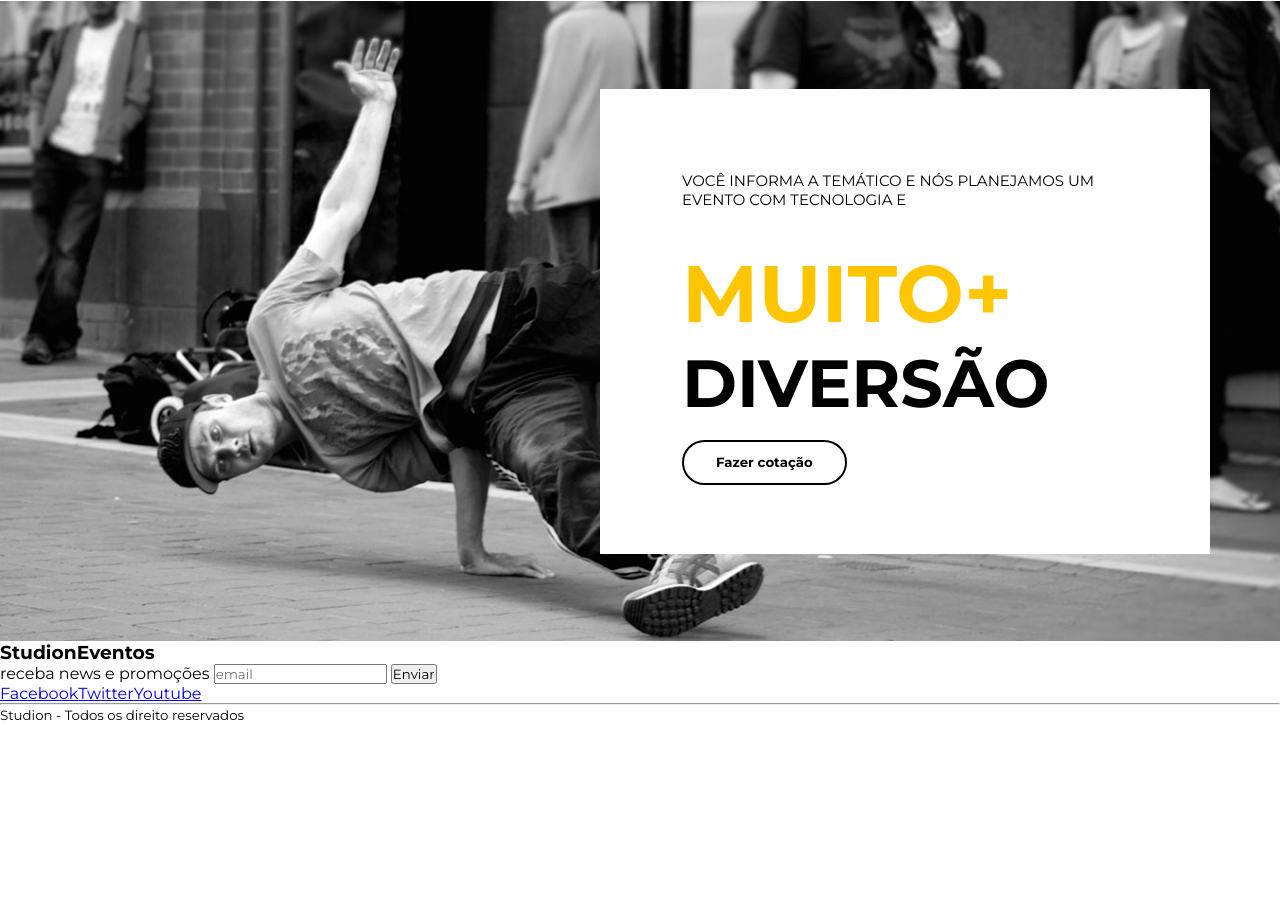
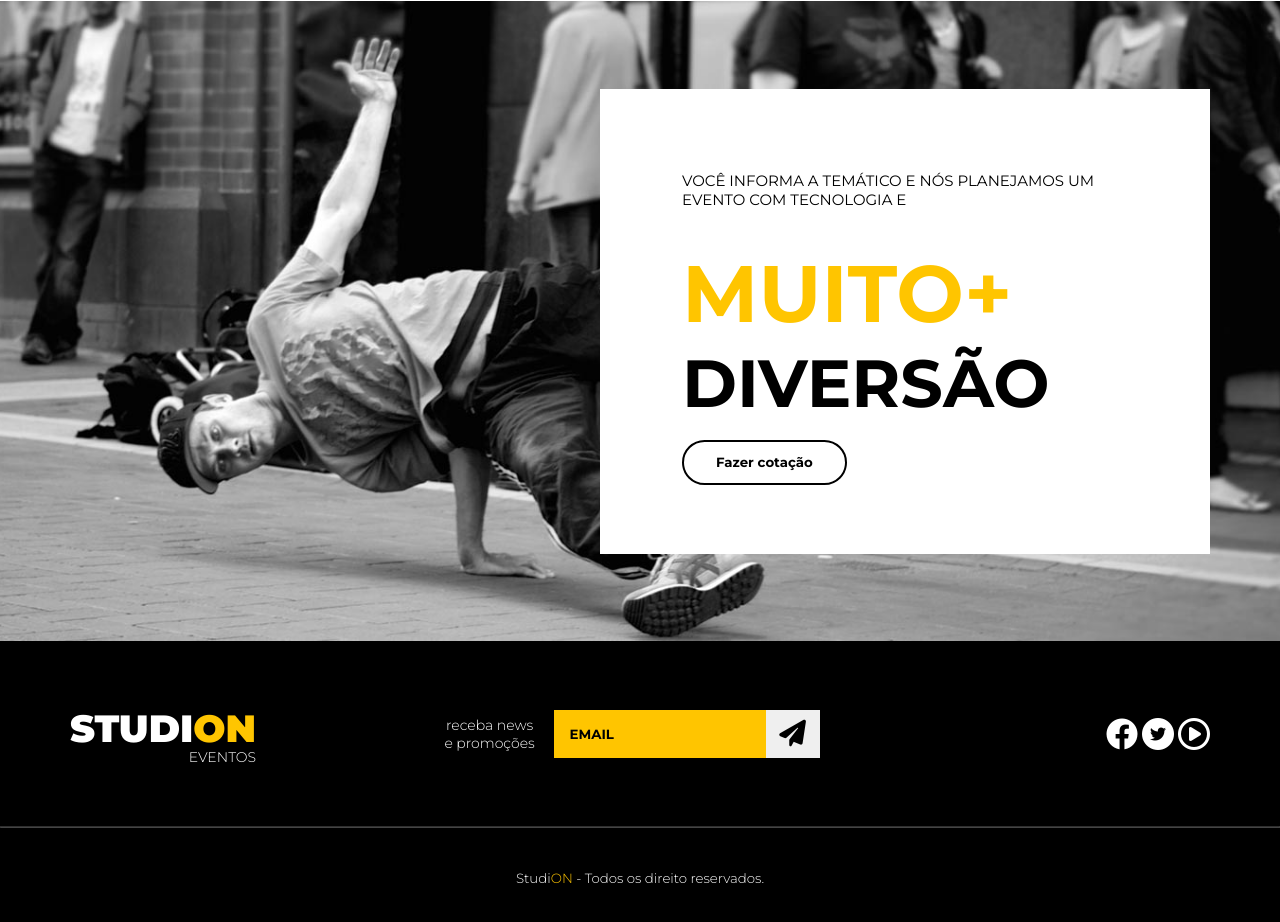
Before and after one commit to hugomonteirosouza/Studion-project, a website: page src/index.html in a window 1280 px wide. Shown: the part 1566-2488 px from the top of the page. Before the commit the page ends 2290 px from the top, so only its background shows below. Drawn offline with Linux system fonts and the light colour scheme.

Commit message:
feat(footer): implemented style on footer and finalized the main page

```diff
--- a/src/index.html
+++ b/src/index.html
@@ -104,23 +104,43 @@
             </div>
         </section>
     </main>
-    <footer>
-        <h3>Studi<span>on</span><span>Eventos</span></h3>
-            <form>
-                <label>receba news e promoções </label>
-                <input type="email" placeholder="email">
-                <button type="submit">Enviar</button>
+    <footer class="footer">
+        <div class="container footer__container">
+            <h3 class="logo">Studi<span class="logo__color">on</span><span class="logo__subtitle">Eventos</span></h3>
+            <form class="footer__form">
+                <label>receba news <span></span>e promoções </label>
+                <div class="footer__email">
+                    <input type="email" placeholder="email">
+                    <button type="submit">
+                        <i class="fa-solid fa-paper-plane fa-2x"></i>
+                    </button>
+                </div>
             </form>
-            <ul>
-                <li><a href="#facebook">Facebook</a></li>
-                <li><a href="#twitter">Twitter</a></li>
-                <li><a href="#youtube">Youtube</a></li>
+            <ul class="footer__social">
+                <li>
+                    <a href="#facebook">
+                        <i class="fa-brands fa-facebook fa-2x "></i>
+                    </a>
+                </li>
+                <li>
+                    <a href="#twitter">
+                        <span class="fa-stack ">
+                            <i class="fas fa-circle fa-stack-2x fa-inverse"></i>
+                            <i class="fa-brands fa-twitter fa-stack-1x"></i>
+                        </span>
+                    </a>
+                </li>
+                <li>
+                    <a href="#youtube">
+                        <i class="fa-regular fa-circle-play fa-2x"></i>
+                    </a>
+                </li>
             </ul>
-            <hr>
-            <p>
-                <small>Studi<span>on </span>- Todos os direito reservados</small>
+        </div>
+            <hr class="line">
+            <p class="final">
+                <small>Studi<span>on </span>- Todos os direito reservados.</small>
             </p>
-
     </footer>
 
 </body>
--- a/src/style.css
+++ b/src/style.css
@@ -1,5 +1,6 @@
 
 @import url('https://fonts.googleapis.com/css2?family=Montserrat:wght@300;400;700;900&family=Roboto&display=swap');
+@import url('https://cdnjs.cloudflare.com/ajax/libs/font-awesome/6.1.1/css/all.min.css');
 
 * {
     cursor: default;
@@ -80,6 +81,7 @@ ul {
     font-weight: 900;
     font-size: 2.375rem;
     text-transform: uppercase;
+    color: #fff;
 }
 
 .logo__color{
@@ -89,8 +91,9 @@ ul {
 .logo__subtitle{
     font-weight: 300;
     font-size: .875rem;
-    float: right;
     line-height: 10px;
+    text-align: end;
+    display: block;
 }
 
 /* estilizando a div slider*/
@@ -266,3 +269,100 @@ ul {
     color: #000;
     border-color: #000;
 }
+
+.quote__btn:hover {
+    box-shadow: 0 1rem 1rem #0006;
+}
+
+.footer {
+    background-color: #000;
+    color: #fff;
+
+}
+
+.footer__container {
+    display: grid;
+    grid-template-columns: repeat(3, auto);
+    align-items: center;
+    padding: 4rem 0;
+}
+
+.footer__container h3 {
+    justify-self: start;
+}
+
+.footer__form {
+    justify-self: center;
+
+    display: grid;
+    align-items: center;
+    grid-template-columns: 6.875rem 16.5625rem 6.25rem;
+}
+
+.footer__form label {
+    font-weight: 300;
+    font-size: .875rem;
+    text-align: center;
+    margin-right: 1.125rem ;
+}
+
+.footer__form label span {
+    display: block;
+}
+
+.footer__email {
+    display: grid;
+    grid-template-columns: auto 3.3125rem;
+}
+
+.footer__email input {
+    font-weight: 700;
+    text-transform: uppercase;
+    height: 3rem ;
+    background-color: var(--color-primary);
+    border: unset;
+    padding: 0 1rem ;
+}
+
+.footer__email input::placeholder {
+    color: #000;
+}
+
+.footer__email button {
+    border: unset;
+    width: 3.375rem;
+    transition: 0.3s all ease;
+}
+
+.footer__email button:hover {
+    color: #fff;
+    background-color: var(--color--copy);
+    box-shadow: 0 0 1rem #fff6;
+}
+
+.footer__social {
+    justify-self: end;
+}
+
+.footer__social a {
+    color:#fff;
+}
+
+.footer__social a .fa-twitter {
+    color: #000;
+}
+
+.line {
+    border-color: #fff4;
+}
+
+.final {
+    font-weight: 300;
+    text-align: center;
+    margin: 2.5rem 0;
+}
+
+.final span {
+    text-transform: uppercase;
+    color: var(--color-primary);
+}
```
